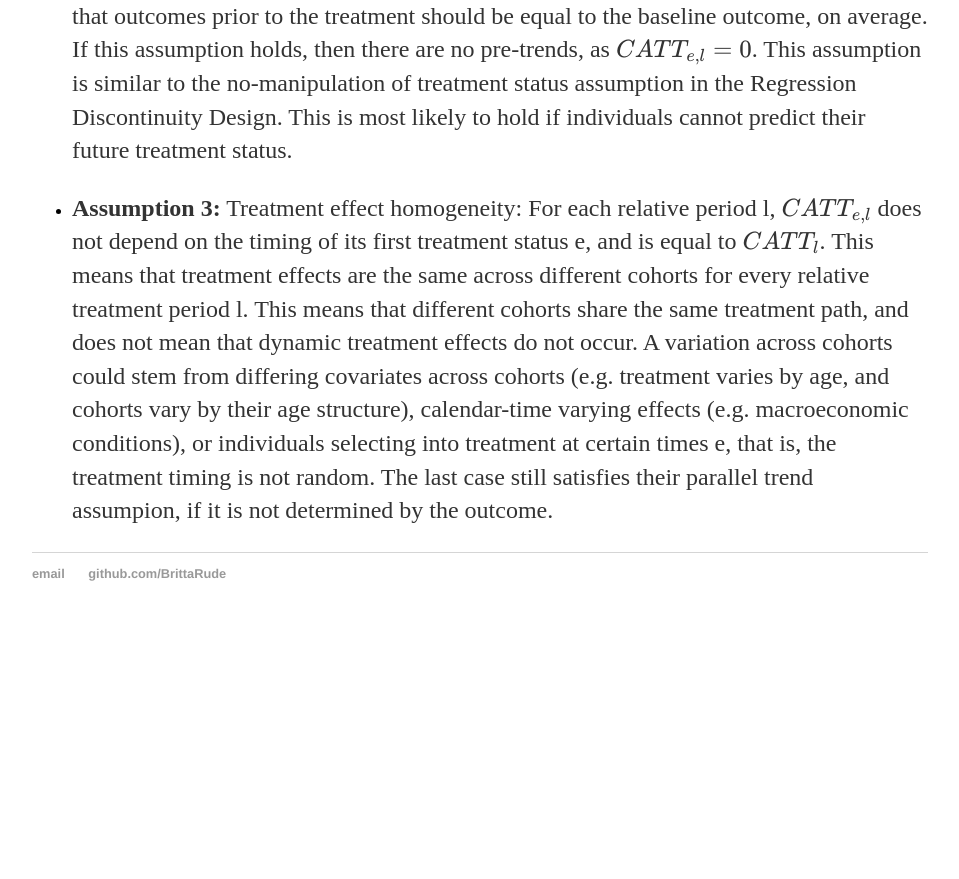
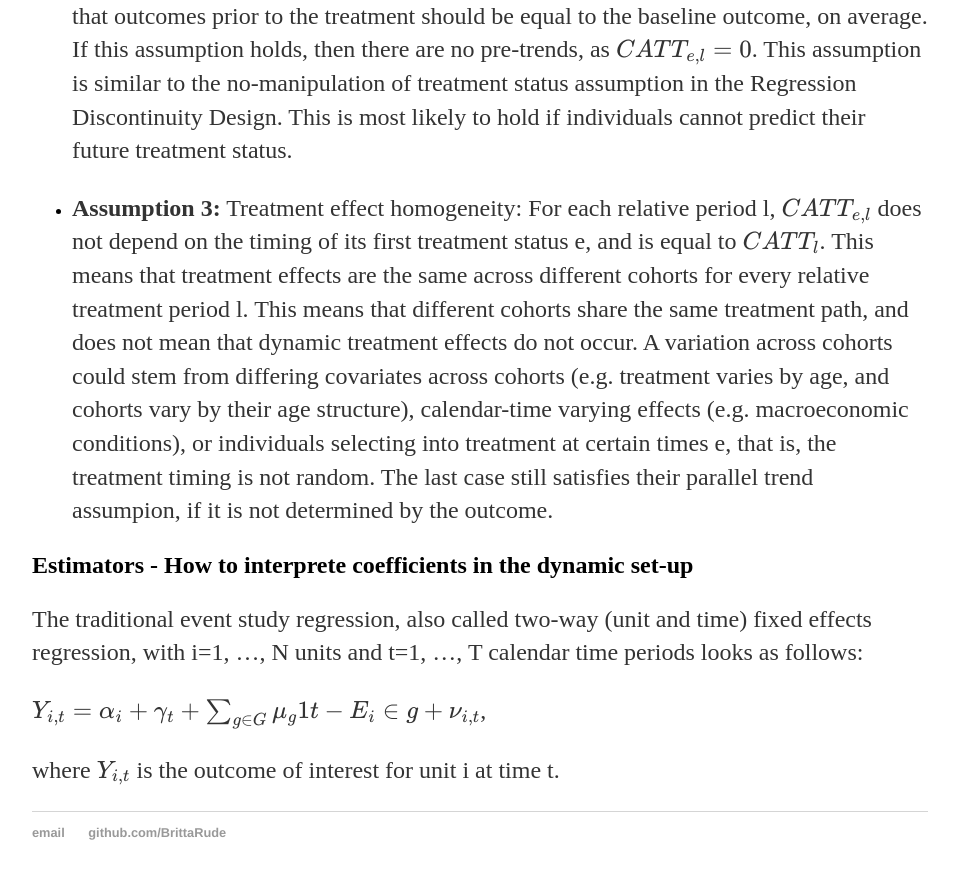
Before and after one commit to BrittaRude/BrittaRude.github.io, a Jekyll site: the page built from inputs_datascience/_posts/2020-07-26-britta-rude-event-studies-dynamic-treatment.md, in a window 1280 px wide and 900 px high, scrolled down 2662 px. Shown: the top 879 px of the window, without its empty margins (160-1119 px from the left). Built offline with Jekyll 4.4.1, drawn with Linux system fonts in a browser that asks for light colours; formulas are drawn with MathJax 3; before the commit the page ends 3303 px from its top, so only the background shows below that.

Commit message:
Update 2020-07-26-britta-rude-event-studies-dynamic-treatment.md

```diff
--- a/inputs_datascience/_posts/2020-07-26-britta-rude-event-studies-dynamic-treatment.md
+++ b/inputs_datascience/_posts/2020-07-26-britta-rude-event-studies-dynamic-treatment.md
@@ -36,3 +36,11 @@ There are three identifying assumptions in this set-up:
 - __Assumption 2:__ No anticipatory behavior in $$ l \in g $$ periods prior to treatment. This means, that outcomes prior to the treatment should be equal to the baseline outcome, on average. If this assumption holds, then there are no pre-trends, as $$CATT_{e,l} = 0$$. This assumption is similar to the no-manipulation of treatment status assumption in the Regression Discontinuity Design. This is most likely to hold if individuals cannot predict their future treatment status.
 
 - __Assumption 3:__ Treatment effect homogeneity: For each relative period l, $$CATT_{e,l}$$ does not depend on the timing of its first treatment status e, and is equal to $$CATT_l$$. This means that treatment effects are the same across different cohorts for every relative treatment period l. This means that different cohorts share the same treatment path, and does not mean that dynamic treatment effects do not occur. A variation across cohorts could stem from differing covariates across cohorts (e.g. treatment varies by age, and cohorts vary by their age structure), calendar-time varying effects (e.g. macroeconomic conditions), or individuals selecting into treatment at certain times e, that is, the treatment timing is not random. The last case still satisfies their parallel trend assumpion, if it is not determined by the outcome.
+
+## Estimators - How to interprete coefficients in the dynamic set-up
+
+The traditional event study regression, also called two-way (unit and time) fixed effects regression, with i=1, ..., N units and t=1, ..., T calendar time periods looks as follows:
+
+$$Y_{i,t} = \alpha_i + \gamma_t + \sum_{g \in G} \mu_g 1{t-E_i \in g} + \nu_{i,t}$$,
+
+where $$Y_{i,t}$$ is the outcome of interest for unit i at time t.
```
